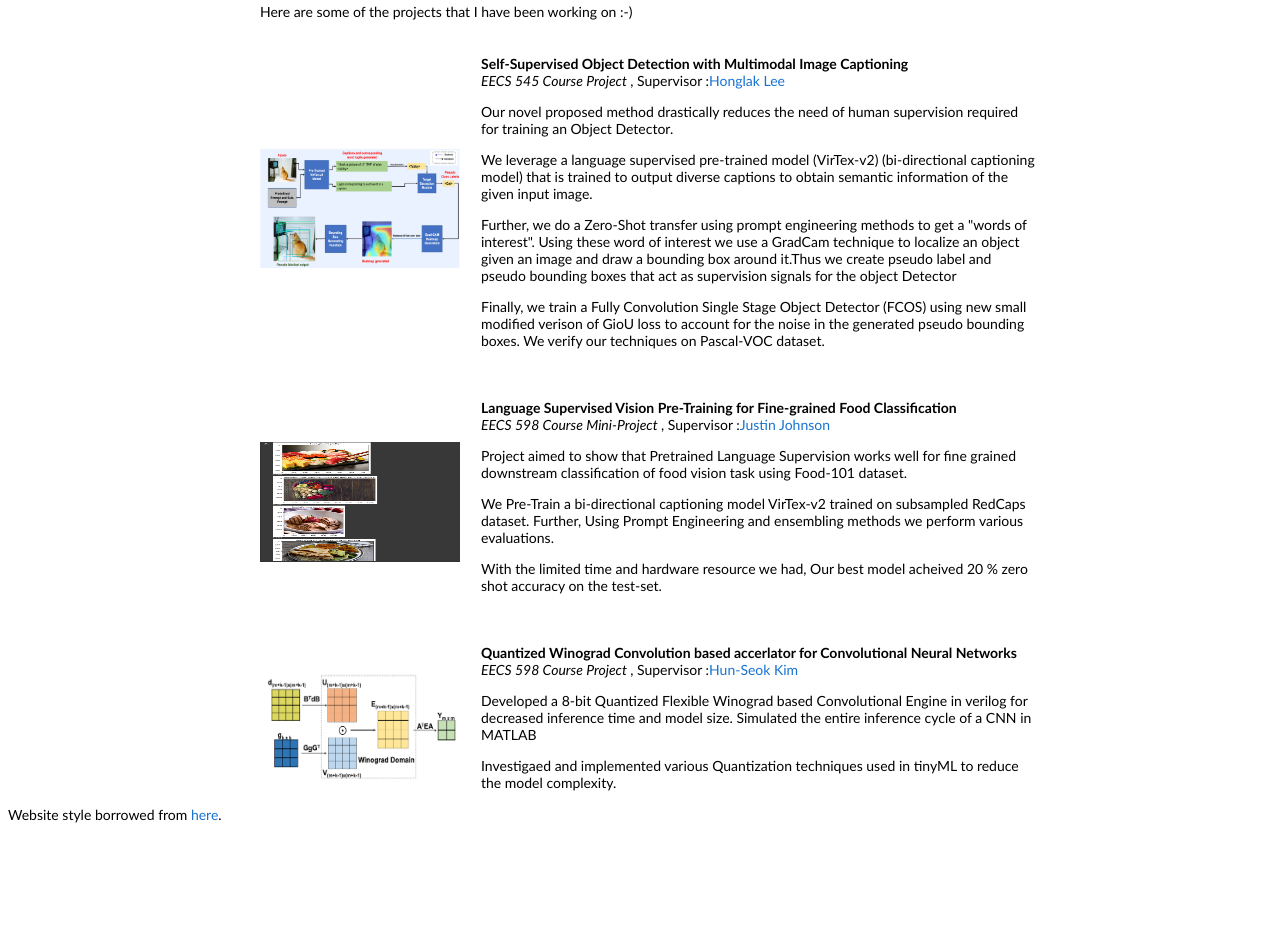
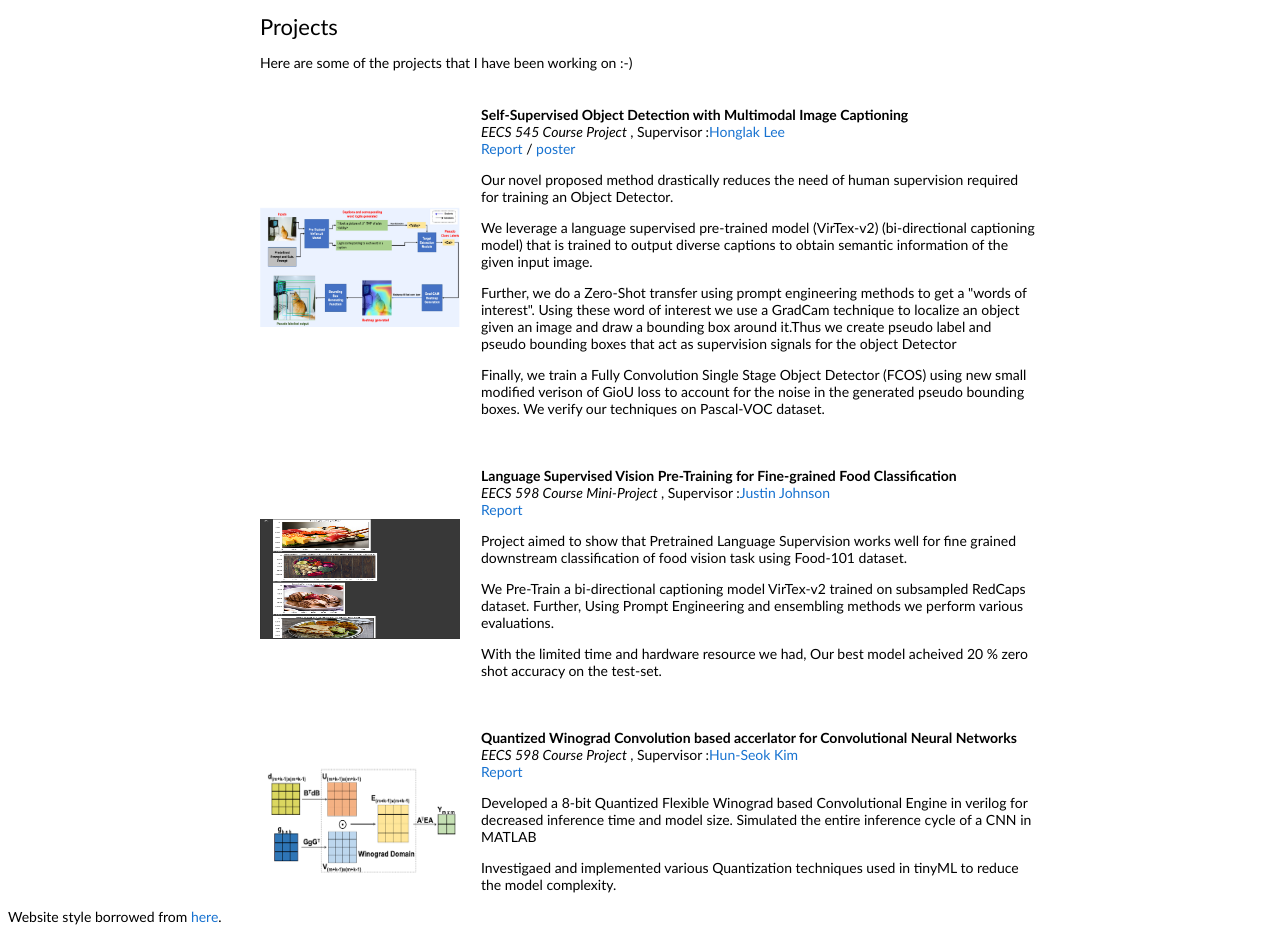
Before and after one commit to vineetrao25/vineetrao25.github.io, a plain HTML site: page index.html in a window 1280 px wide. Shown: the part 545-1478 px from the top of the page. Before the commit the page ends 1376 px from the top, so only its background shows below. Drawn offline with Linux system fonts and the light colour scheme.

Commit message:
Updated few stuff

```diff
--- a/index.html
+++ b/index.html
@@ -82,6 +82,10 @@
               <br>
               <em>EECS 545 Course Project </em>, Supervisor :<a href="https://web.eecs.umich.edu/~honglak/">Honglak Lee</a>
               <br>
+              <a href="data/EECS545Report_Resume.pdf">Report</a>
+              /
+              <a href="data/Blue_background_horizontal.pptx.pdf">poster</a>
+              <br>
               <p>Our novel proposed method drastically reduces the need of human supervision required for training an Object Detector.</p>
               <P>We leverage a language supervised pre-trained model (VirTex-v2) (bi-directional captioning model) that is trained to output diverse captions to obtain semantic information of the given input image. </P>
               <p>Further, we do a Zero-Shot transfer using prompt engineering methods to get a "words of interest". Using these word of interest we use a GradCam technique to localize an object given an image and draw a bounding box around it.Thus we create pseudo label and pseudo bounding boxes that act as supervision signals for the object Detector</p>
@@ -104,6 +108,8 @@
               <br>
               <em>EECS 598 Course Mini-Project </em>, Supervisor :<a href="https://web.eecs.umich.edu/~justincj/">Justin Johnson</a>
               <br>
+              <a href="data/EECS598Report_Website.pdf">Report</a>
+              <br>
               <p>Project aimed to show that Pretrained Language Supervision works well for fine grained downstream classification of food vision task using Food-101 dataset. </p>
               <P>We Pre-Train a bi-directional captioning model VirTex-v2 trained on subsampled RedCaps dataset. Further, Using Prompt Engineering and ensembling methods we perform various evaluations.</P>
               <p>With the limited time and hardware resource we had, Our best model acheived 20 % zero shot accuracy on the test-set.</p>
@@ -122,6 +128,8 @@
               <br>
               <em>EECS 598 Course Project </em>, Supervisor :<a href="https://kim.engin.umich.edu/">Hun-Seok Kim</a>
               <br>
+              <a href="data/EECS598001Repost_Website.pdf">Report</a>
+              <br>
               <p>Developed a 8-bit Quantized Flexible Winograd based Convolutional Engine in verilog for decreased inference time and model size. Simulated the entire inference cycle of a CNN in MATLAB</p>
               <P>Investigaed and implemented various Quantization techniques used in tinyML to reduce the model complexity.</P>
             </td>
```
Also changed, not shown: images/website_image1.jpg (renamed from images/website_image.jpg), images/website_image2.jpg (added), images/website_image3.jpg (added), 7 other files.
